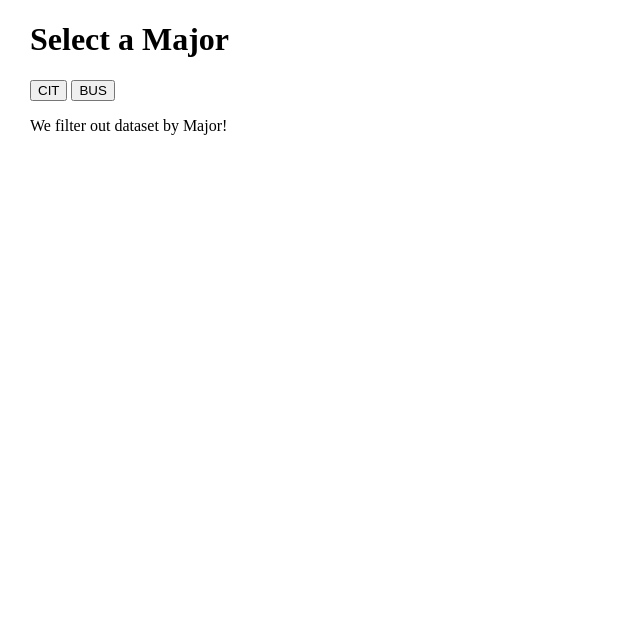
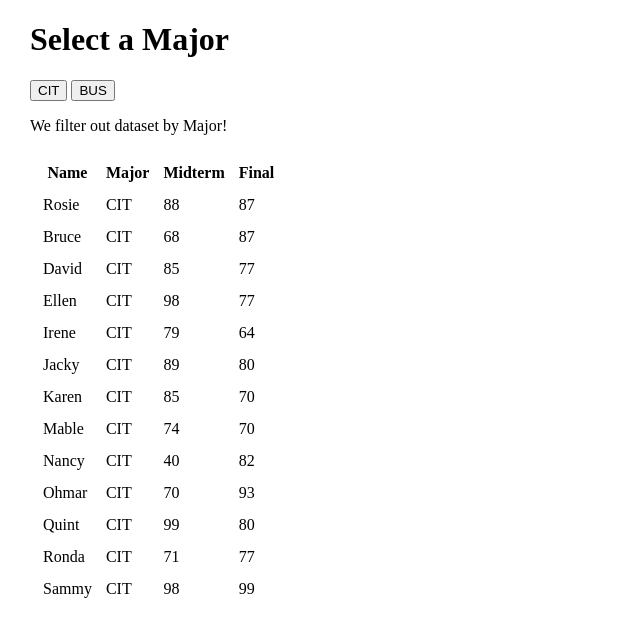
Before and after one commit to 20MIA801/20MIA801.github.io, a plain HTML site: page index.html in a window 1280 px wide. Both pictures are taken after a click on the button "CIT". Shown: the whole page, without its empty margins (0-640 px from the left). Drawn offline with nearby package versions, Linux system fonts and the light colour scheme.

Commit message:
Update index.html

```diff
--- a/index.html
+++ b/index.html
@@ -36,7 +36,7 @@
       request.onload = function() {                       // when the data comes back, do this...
       var data = JSON.parse(request.responseText);    // de-stringify JSON back to regular array of JavaScript objects
       major_status = data.filter(getList)       // major_status array will contain the filtered data using the getList() function
-         function getList(major) {
+         function getList(item) {
             return item.major == sel_major;   // the new major_status array will contain only items for the selected major
          }
           if (request.status == 200) {
```
